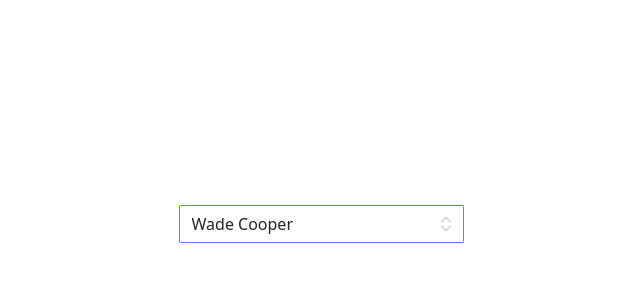
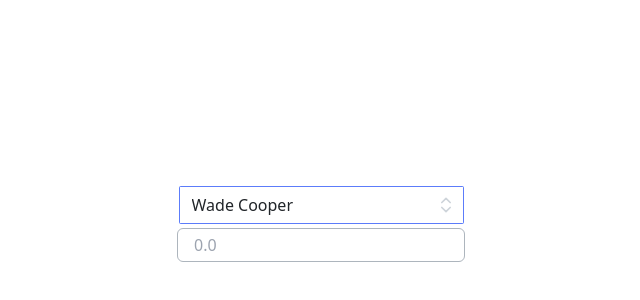
Before and after one commit to sangosteve/ui, a Next.js app: page / in a window 1280 px wide. Shown: the part 178-478 px from the top of the page, without its empty margins (319-959 px from the left). Built offline with nearby package versions, Linux system fonts and the light colour scheme.

Commit message:
locl repo commit

```diff
--- a/app/page.tsx
+++ b/app/page.tsx
@@ -4,10 +4,12 @@ import styles from "./page.module.css";
 import { Info } from "lucide-react";
 import { Button } from "./components/ui/Button";
 import Select from "./components/ui/SelectTemplate";
+import { Input } from "./components/ui/Input";
 export default function Home() {
   return (
     <div className="w-screen h-screen flex flex-col items-center justify-center">
       <Select />
+      <Input placeholder="0.0"/>
     </div>
   );
 }
```
